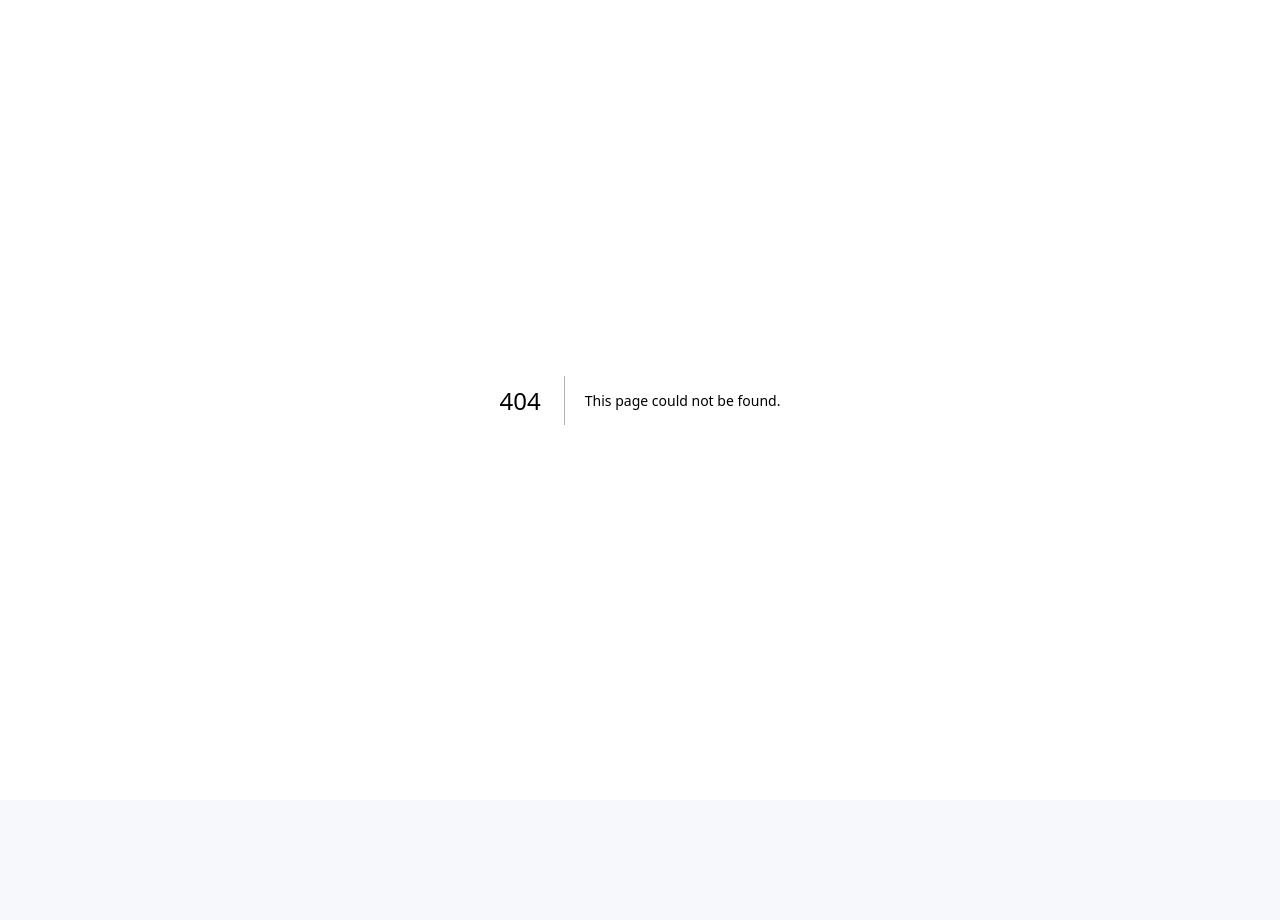
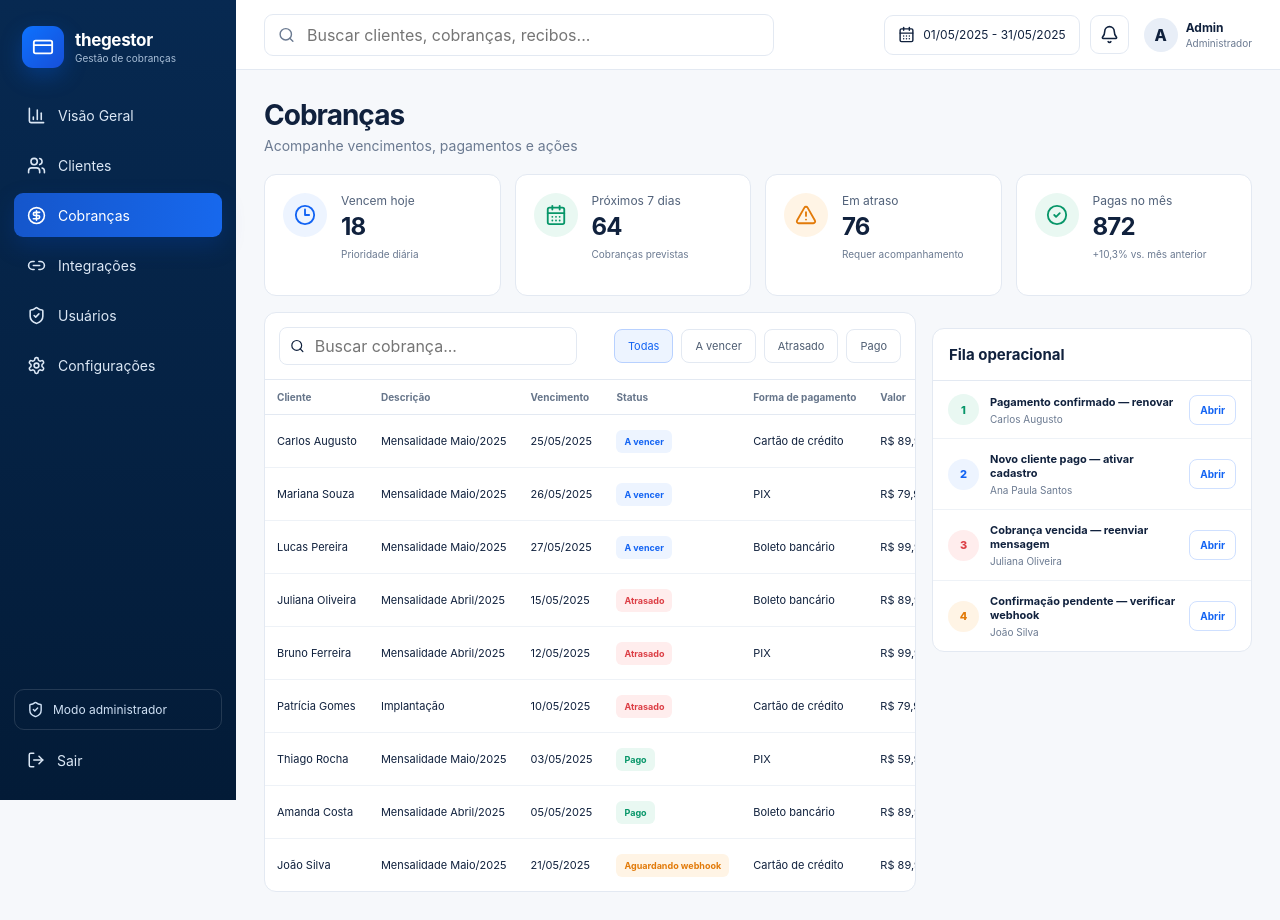
Before and after one commit to anthonytribeiro587/thegestor, a Next.js app: page /cobrancas in a window 1280 px wide. Before the commit this address had no page. Before the commit the page ends 800 px from the top, so only its background shows below. Built offline with nearby package versions, Linux system fonts and the light colour scheme.

Commit message:
add billing management screen

```diff
--- /dev/null
+++ b/src/app/cobrancas/page.tsx
@@ -0,0 +1,55 @@
+"use client";
+
+import { useMemo, useState } from "react";
+import { AlertTriangle, CalendarDays, CheckCircle2, Clock3, Search } from "lucide-react";
+import { AppShell } from "@/components/app-shell";
+import { PageHeader } from "@/components/page-header";
+import { StatCard } from "@/components/stat-card";
+import { StatusBadge } from "@/components/status-badge";
+import { charges, operatorQueue } from "@/lib/mock-data";
+import { currency } from "@/lib/format";
+
+type Tab = "Todas" | "A vencer" | "Atrasado" | "Pago";
+
+export default function ChargesPage() {
+  const [tab, setTab] = useState<Tab>("Todas");
+  const [query, setQuery] = useState("");
+  const visible = useMemo(
+    () => charges.filter((charge) => {
+      const matchesTab = tab === "Todas" || charge.status === tab;
+      const matchesQuery = `${charge.client} ${charge.description}`.toLowerCase().includes(query.toLowerCase());
+      return matchesTab && matchesQuery;
+    }),
+    [tab, query]
+  );
+
+  return (
+    <AppShell>
+      <PageHeader title="Cobranças" subtitle="Acompanhe vencimentos, pagamentos e ações" />
+      <section className="stats-grid">
+        <StatCard title="Vencem hoje" value="18" helper="Prioridade diária" icon={Clock3} />
+        <StatCard title="Próximos 7 dias" value="64" helper="Cobranças previstas" icon={CalendarDays} tone="green" />
+        <StatCard title="Em atraso" value="76" helper="Requer acompanhamento" icon={AlertTriangle} tone="orange" />
+        <StatCard title="Pagas no mês" value="872" helper="+10,3% vs. mês anterior" icon={CheckCircle2} tone="green" />
+      </section>
+      <section className="grid-dashboard">
+        <div className="card">
+          <div className="toolbar">
+            <label className="toolbar-search"><Search size={16} /><input value={query} onChange={(event) => setQuery(event.target.value)} placeholder="Buscar cobrança..." /></label>
+            <div className="toolbar-filters">{(["Todas", "A vencer", "Atrasado", "Pago"] as Tab[]).map((item) => <button key={item} onClick={() => setTab(item)} className={`filter-chip ${tab === item ? "active" : ""}`}>{item}</button>)}</div>
+          </div>
+          <div className="table-wrap">
+            <table className="admin-table">
+              <thead><tr><th>Cliente</th><th>Descrição</th><th>Vencimento</th><th>Status</th><th>Forma de pagamento</th><th>Valor</th><th>Ação</th></tr></thead>
+              <tbody>{visible.map((charge) => <tr key={charge.id}><td>{charge.client}</td><td>{charge.description}</td><td>{charge.dueDate}</td><td><StatusBadge status={charge.status} /></td><td>{charge.paymentMethod}</td><td>{currency.format(charge.value)}</td><td><button className="button ghost small">Detalhes</button></td></tr>)}</tbody>
+            </table>
+          </div>
+        </div>
+        <aside className="card" style={{ alignSelf: "start" }}>
+          <div className="card-header"><h2>Fila operacional</h2></div>
+          <div className="queue">{operatorQueue.map((item, index) => <div className="queue-item" key={`${item.client}-${index}`}><div className={`queue-dot ${item.tone}`}>{index + 1}</div><div className="queue-copy"><b>{item.label}</b><small>{item.client}</small></div><button className="button ghost small">Abrir</button></div>)}</div>
+        </aside>
+      </section>
+    </AppShell>
+  );
+}
```
